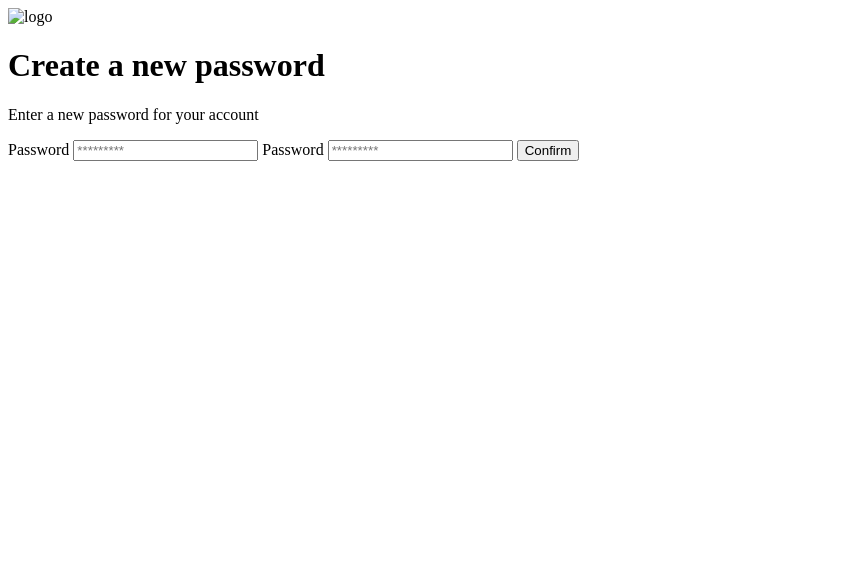
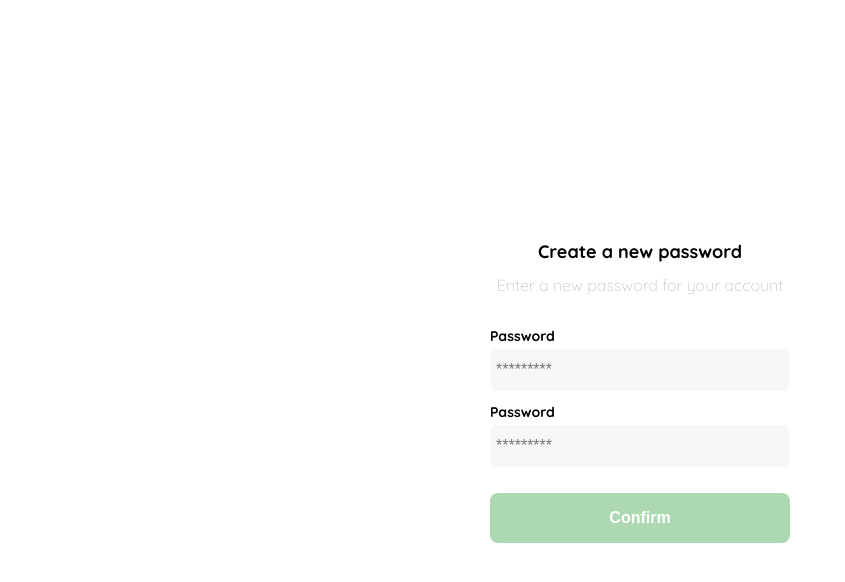
Before and after one commit to edupr/frontend-developer-1, a plain HTML site: page 1-password.html in a window 1280 px wide. Shown: the whole page, without its empty margins (0-845 px from the left). Drawn offline with Linux system fonts and the light colour scheme.

Commit message:
Password page styles in CSS

```diff
--- a/1-password.html
+++ b/1-password.html
@@ -4,13 +4,102 @@
     <meta charset="UTF-8" />
     <meta http-equiv="X-UA-Compatible" content="IE=edge" />
     <meta name="viewport" content="width=device-width, initial-scale=1.0" />
+    <link rel="preconnect" href="https://fonts.googleapis.com" />
+    <link rel="preconnect" href="https://fonts.gstatic.com" crossorigin />
+    <link
+      href="https://fonts.googleapis.com/css2?family=Quicksand:wght@300;500;700&display=swap"
+      rel="stylesheet"
+    />
     <title>New Password</title>
-    <style></style>
+    <style>
+      :root {
+        --white: #ffffff;
+        --black: #000000;
+        --very-light-pink: #c7c7c7;
+        --text-input-field: #f7f7f7;
+        --hospital-green: #acd9b2;
+        --sm: 14px;
+        --md: 16px;
+        --lg: 18px;
+      }
+      body {
+        font-family: "Quicksand", sans-serif;
+        margin: 0;
+      }
+      .login {
+        width: 100%;
+        height: 100vh;
+        display: grid;
+        place-items: center;
+      }
+      .form-container {
+        display: grid;
+        grid-template-rows: auto 1fr auto;
+        width: 300px;
+      }
+      .logo {
+        width: 150px;
+        margin-bottom: 48px;
+        justify-self: center;
+        display: none;
+      }
+      .title {
+        font-size: var(--lg);
+        margin-bottom: 12px;
+        text-align: center;
+      }
+      .subtitle {
+        color: var(--very-light-pink);
+        font-size: var(--md);
+        font-weight: 300;
+        margin-top: 0;
+        margin-bottom: 32px;
+        text-align: center;
+      }
+      .form {
+        display: flex;
+        flex-direction: column;
+      }
+      .label {
+        font-size: var(--sm);
+        font-weight: bold;
+        margin-bottom: 4px;
+      }
+      .input {
+        background-color: var(--text-input-field);
+        border: none;
+        border-radius: 8px;
+        height: 30px;
+        font-size: var(--md);
+        padding: 6px;
+        margin-bottom: 12px;
+      }
+      .primary-button {
+        background-color: var(--hospital-green);
+        border-radius: 8px;
+        border: none;
+        color: var(--white);
+        width: 100%;
+        height: 50px;
+        cursor: pointer;
+        font-size: var(--md);
+        font-weight: bold;
+      }
+      .login-button {
+        margin-top: 14px;
+        margin-bottom: 30px;
+      }
+      @media (max-width: 640px) {
+        .logo {
+          display: block;
+        }
+      }
+    </style>
   </head>
   <body>
     <div class="login">
       <div class="form-container">
-        <img src="" alt="logo" class="logo" />
+        <img src="./logos/logo_yard_sale.svg" alt="logo" class="logo" />
 
         <h1 class="title">Create a new password</h1>
         <p class="subtitle">Enter a new password for your account</p>
@@ -39,5 +128,6 @@
         </form>
       </div>
     </div>
+    <div class="login"></div>
   </body>
 </html>
```
